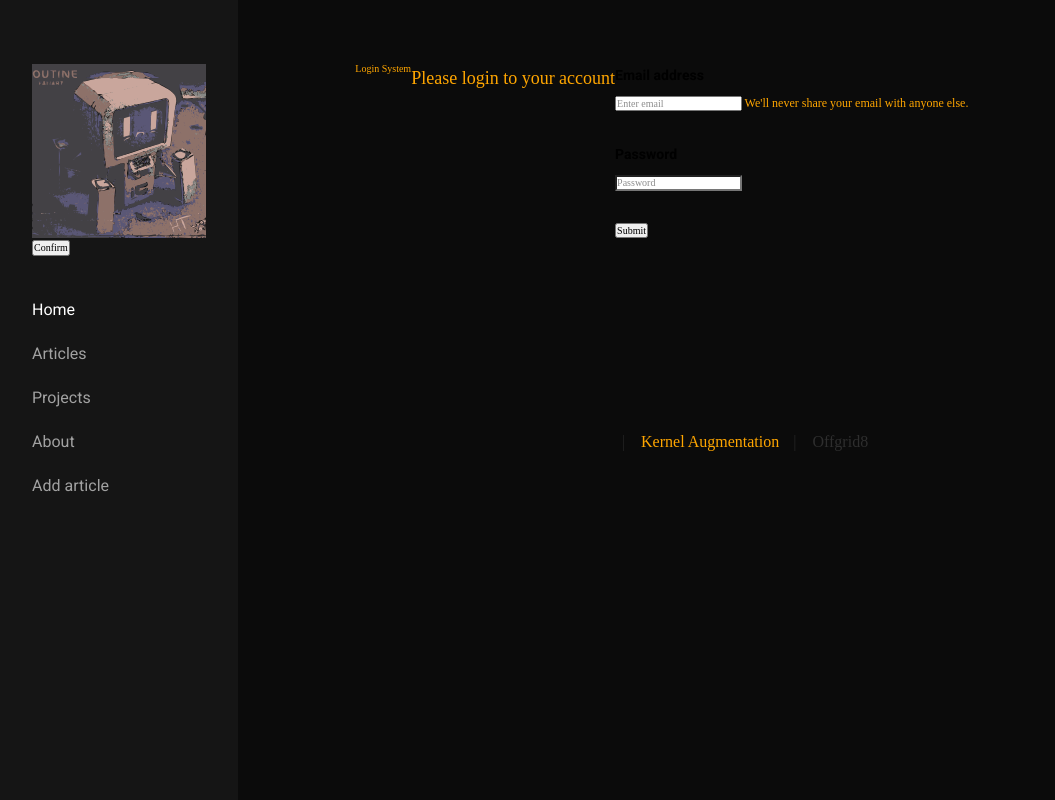
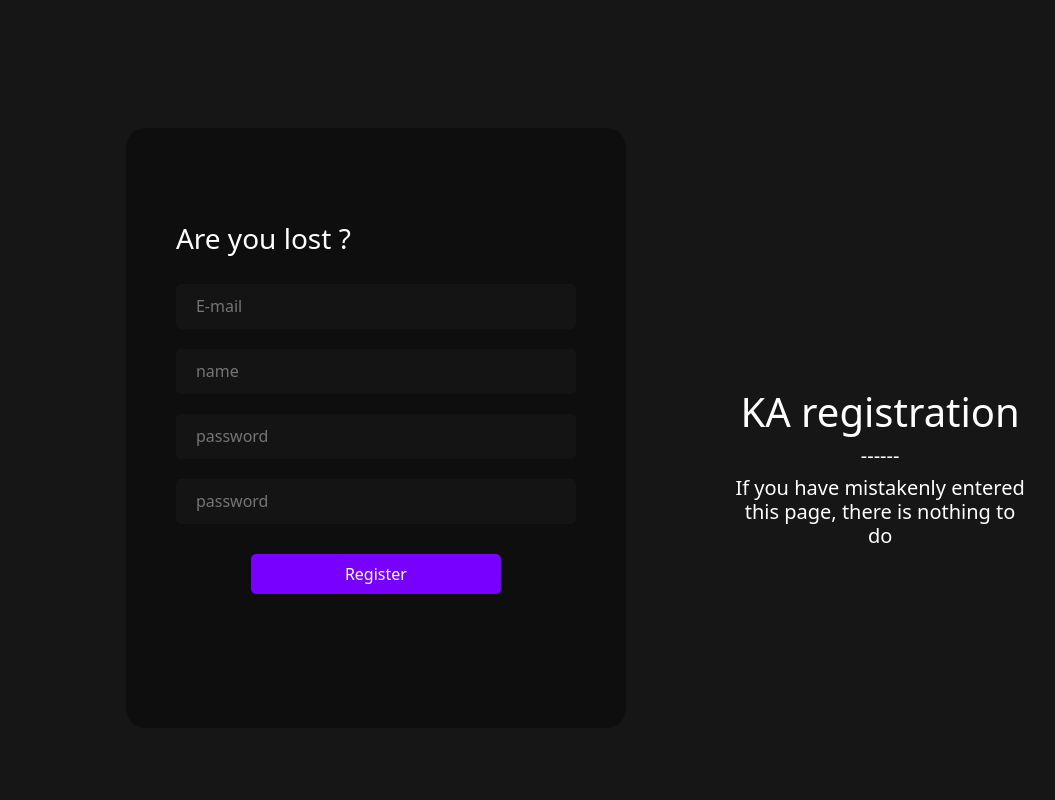
Before and after one commit to offgrid88/ka-blog, a Flask app: page /login in a window 1280 px wide. Shown: the whole page, without its empty margins (12-1067 px from the left). Run offline with Flask 2, Linux system fonts and the light colour scheme; parts of the project's set-up code (start-up, migrations or seed data) failed here and were passed over; some libraries are stand-ins or nearby versions.

Commit message:
#draft register without db

```diff
--- a/app/routes.py
+++ b/app/routes.py
@@ -138,3 +138,17 @@ def login():
             message = 'Email not found'
             return render_template('login.html', message=message)
     return render_template('login.html', message=message)
+
+
+
+@app.route('/register',methods=["POST", "GET"])
+def register():
+    if request.method == 'GET':
+        return render_template('register.html')
+    else:
+        email = request.form['email']
+        username=request.form['user']
+        password=request.form['password']
+        verif_pass=request.form['verif_pass']
+        return email , username, password, verif_pass
+        #return render_template('register.html')
--- a/app/static/css/style.css
+++ b/app/static/css/style.css
@@ -1,336 +1,108 @@
-@import url("https://fonts.googleapis.com/css2?family=Ubuntu+Mono:ital,wght@0,700;1,400;1,700&display=swap");
+@charset "UTF-8";
 
+body {
+    background-color: rgb(22, 22, 22);
+    color: white;
+    animation-name: moveToLeft;
+    animation-duration: 2.0s;
+}
 
+div#elemento {
+    overflow: hidden;
+    padding: 50px;
+    margin-top: 10%;
+    display: inline-block;
+    width: 500px;
+    height: 600px;
+    border-radius: 20px;
+    background-color: rgb(14, 14, 14);
+}
 
-.profile {
+div#elemento2 {
+    overflow: hidden;
+    padding: 100px;
+    margin-top: 10%;
+    display: inline-block;
+    width: 500px;
+    height: 600px;
+    background-color: rgb(22, 22, 22);
+}
 
-  height: 51px;
-  width: 51px;
+h3#crie{
+    margin-top: 20px;
+    text-align: left;
+}
 
-  align-items: center;
+input#inputp {
+    color: white;
+    padding-left: 20px;
+    margin-top: 20px;
+    float: center;
+    width: 100%;
+    height: 45px;
+    background-color: rgb(20, 20, 20);
+    border: 0;
+    border-radius: 5px;
+}
 
+input#inputp:hover{
+    transition: 0.5s;
+    transform: scale(1.1);
+}
 
-  border-color: #3EC70B;
-  border-width: 3;
-  border-style: solid;
+input#inputp:not(:hover){
+    transition: 0.5s;
+    transform: scale(1.0);
+}
 
-  margin-left: 10px;
+input#inputp:focus{
+    outline: 0;
+    padding-left: 30px;
+    transform: scale(1.1);
+    border: 2px solid rgb(119, 0, 255);
 }
 
 
-
-.responsive {
-  width: 38%;
-  margin: 5;
-  padding: 5;
-  height: auto;
-}
-* {
-  margin: 0;
-  padding: 0;
-  font-family: "Ubuntu Mono", monospace;
-  color: #ededed;
+button {
+    margin-top: 30px;
+    width: 250px;
+    height: 40px;
+    color: white;
+    background-color: rgb(119, 0, 255);
+    border: 0;
+    border-radius: 5px;
 }
 
-.container {
-  height: 100vh;
-  width: 100%;
-  display: flex;
-  background-color: #0b0b0b;
-  box-sizing: border-box;
-  overflow: hidden;
-}
-.main-1 {
-  background-color: #000;
-  min-width: 200px;
-  width: 12%;
-  display: flex;
-  justify-content: center;
-  border-right: 1px solid #ededed;
-}
-.site-header {
-  display: flex;
-  flex-direction: column;
-  justify-content: space-between;
-  align-items: center;
-  padding: 10px;
+button:hover{
+    transition: 0.5s;
+    transform: scale(1.2);
+    background-color: rgb(162, 81, 255);
 }
 
-.site-subheader {
-  display: flex;
-  text-align: center;
-  flex-direction: column;
-  justify-content: space-between;
-  align-items: center;
+button:not(:hover){
+    transition: 0.5s;
+    transform: scale(1.0);
 }
 
-.site-title {
-  font-size: 50px;
-  margin-top: 100px;
-  margin-bottom: 10px;
-}
-.header-buttons {
-  display: flex;
-  flex-direction: row;
-  justify-content: space-between;
-  align-items: center;
-  margin-top: 20px;
+button:focus {
+    background-color: rgb(162, 81, 255);
+    transition: 0.5s;
+    transform: scale(1.2);
+    border: 0;
+    outline: 0;
 }
 
-.header-buttons > button {
-  width: 8em;
-  box-sizing: border-box;
-  padding: 10px;
-  border-radius: 5px;
-  cursor: pointer;
-  font-size: medium;
-  border: 3px solid #ededed;
+.center {
+    margin-top: 160px;
 }
 
-.header-buttons > button:hover {
-  opacity: 0.8;
+@keyframes moveToLeft {
+    0% {
+        transform: translateY(-100px);
+        opacity: 0;
+    }
+    100% {
+        transform: translateY(0);
+        opacity: 1;
+    }
 }
-
-#left-btn {
-  background-color: #ededed;
-  color: #000;
-  margin-right: 10px;
-}
-
-
-#right-btn {
-  margin-left: 10px;
-  background-color: #000;
-}
-
-
-
-
-
-pre {
-  white-space: pre-wrap;
-  word-wrap: break-word;
-  word-break: break-all;
-  text-align: justify;
-}
-
-/*menu*/
-:root {
-  font-size: 16px;
-  font-family: 'Open Sans';
-  --text-primary: #b6b6b6;
-  --text-secondary: #ececec;
-  --bg-primary: #161616;
-  --bg-secondary: #141418;
-  --transition-speed: 600ms;
-}
-
-body {
-  color: black;
-  background-color: #0b0b0b;
-  margin: 0;
-  padding: 0;
-}
-
-body::-webkit-scrollbar {
-  width: 0.25rem;
-}
-
-body::-webkit-scrollbar-track {
-  background: #1e1e24;
-}
-
-body::-webkit-scrollbar-thumb {
-  background: #6649b8;
-}
-
-main {
-  margin-left: 5rem;
-  padding: 1rem;
-}
-
-.navbar {
-  position: fixed;
-  background-color: var(--bg-primary);
-  transition: width 600ms ease;
-  overflow: hidden;
-}
-
-.navbar-nav {
-  list-style: none;
-  padding: 0;
-  margin: 0;
-  display: flex;
-  flex-direction: column;
-  align-items: center;
-  height: 100%;
-}
-
-.nav-item {
-  width: 100%;
-}
-
-.nav-item:last-child {
-  margin-top: auto;
-}
-
-.nav-link {
-  display: flex;
-  align-items: center;
-  height: 5rem;
-  color: var(--text-primary);
-  text-decoration: none;
-  filter: grayscale(100%) opacity(0.7);
-  transition: var(--transition-speed);
-}
-
-.nav-link:hover {
-  filter: grayscale(0%) opacity(1);
-  background: var(--bg-secondary);
-  color: var(--text-secondary);
-}
-
-.link-text {
-  display: none;
-
-}
-.link-text2{
-  margin-left: 6rem;
-}
-
-.nav-link svg {
-  width: 2.5rem;
-  min-width: 2.5rem;
-  margin: 0 1.5rem;
-}
-
-.fa-primary {
-  color: #0096FF;
-}
-
-.fa-secondary {
-  color: #72FFFF;
-}
-
-.fa-primary,
-.fa-secondary {
-  transition: var(--transition-speed);
-}
-
-.logo {
-  font-weight: bold;
-  text-transform: uppercase;
-  margin-bottom: 1rem;
-  text-align: center;
-  color: var(--text-secondary);
-  background: var(--bg-secondary);
-  font-size: 1.5rem;
-  letter-spacing: 0.3ch;
-  width: 100%;
-}
-
-.logo svg {
-  transform: rotate(0deg);
-  transition: var(--transition-speed);
-}
-
-.logo-text
-{
-  display: inline;
-  position: absolute;
-  left: -999px;
-  transition: var(--transition-speed);
-}
-
-.navbar:hover .logo svg {
-  transform: rotate(-180deg);
-}
-
-/* Small screens */
-@media only screen and (max-width: 600px) {
-  .navbar {
-    bottom: 0;
-    width: 100vw;
-    height: 5rem;
-  }
-
-  .logo {
-    display: none;
-  }
-
-  .navbar-nav {
-    flex-direction: row;
-  }
-
-  .nav-link {
-    justify-content: center;
-  }
-
-  main {
-    margin: 0;
-  }
-}
-
-/* Large screens */
-@media only screen and (min-width: 600px) {
-  .navbar {
-    top: 0;
-    width: 5rem;
-    height: 100vh;
-  }
-
-  .navbar:hover {
-    width: 16rem;
-  }
-
-  .navbar:hover .link-text {
-    display: inline;
-  }
-
-  .navbar:hover .logo svg
-  {
-    margin-left: 11rem;
-  }
-
-  .navbar:hover .logo-text
-  {
-    left: 0px;
-  }
-}
-
-.dark {
-  --text-primary: #b6b6b6;
-  --text-secondary: #ececec;
-  --bg-primary: #23232e;
-  --bg-secondary: #141418;
-}
-
-.light {
-  --text-primary: #1f1f1f;
-  --text-secondary: #000000;
-  --bg-primary: #ffffff;
-  --bg-secondary: #e4e4e4;
-}
-
-.solar {
-  --text-primary: #576e75;
-  --text-secondary: #35535c;
-  --bg-primary: #fdf6e3;
-  --bg-secondary: #f5e5b8;
-}
-
-.theme-icon {
-  display: none;
-}
-
-.dark #darkIcon {
-  display: block;
-}
-
-.light #lightIcon {
-  display: block;
-}
-
-.solar #solarIcon {
-  display: block;
-}
--- a/app/templates/header.html
+++ b/app/templates/header.html
@@ -18,6 +18,7 @@
 
     <link rel="stylesheet" href="/static/css/base.css">
     <link rel="stylesheet" href="/static/css/main.css">
+
     <link href="https://fonts.googleapis.com/css?family=Roboto" rel="stylesheet">
 
     <!-- script
@@ -53,7 +54,7 @@
                     <a class="site-logo" href="/">
                         <img src="/static/pics/logo.svg" alt="Homepage">
                     </a>
-                    <button class="nes-btn is-primary">Confirm</button>
+
                 </div>
             </div> <!-- end header__top -->
 
--- a/app/templates/login.html
+++ b/app/templates/login.html
@@ -1,49 +1,44 @@
-{% include 'header.html'%}
+<!DOCTYPE html>
+<html lang="pt-br">
 
 
-  <body>
+<head>
+    <meta charset="UTF-8">
+    <meta name="viewport" content="width=device-width, initial-scale=1.0">
+    <link rel="stylesheet" href="https://stackpath.bootstrapcdn.com/bootstrap/5.0.0-alpha1/css/bootstrap.min.css" integrity="sha384-r4NyP46KrjDleawBgD5tp8Y7UzmLA05oM1iAEQ17CSuDqnUK2+k9luXQOfXJCJ4I" crossorigin="anonymous">
+
+    <link rel="stylesheet" href="/static/css/style.css">
+    <title>Register form</title>
+</head>
+<body>
+    <div class="text-center">
+
+        <div class="container-xl" id="elemento">
+            <br>
+            <h3 id="crie">Are you lost ?</h3>
+            <input type="text" id="inputp" placeholder="E-mail">
+            <input type="text" id="inputp" placeholder="name">
+            <input type="password" id="inputp" placeholder="password">
+            <input type="password" id="inputp" placeholder="password">
+            <button id="cadastro"><span>Register</span></button>
+            <p id="sucesso"></p>
+        </div>
+
+        <div class="container-xl" id="elemento2">
+            <div class="center">
+                <h1 id="logo">KA registration</h1>
+                <h5>------</h5>
+                <h5 id="logo">If you have mistakenly entered this page, there is nothing to do </h5>
+            </div>
+        </div>
+
+    </div>
 
 
-        <!-- site content
-        ================================================== -->
-        <div class="s-content content">
-            <main class="row content__page">
-
-
-{% block title %}Login System{% endblock %}
-
-{% block content %}
-
-{% if message  %}
-    <div class="alert alert-secondary" role="alert">
-        <p>{{ message }}</p>
-    </div>
-{% endif %}
-
-<form action="" method="post">
-  <div class="form-group">
-      <label for="InputEmail">Email address</label>
-      <input name="email" class="form-control" id="InputEmail"  placeholder="Enter email">
-      <small id="emailHelp" class="form-text text-muted">We'll never share your email with anyone else.</small>
-  </div>
-    <div class="form-group">
-      <label for="InputPassword">Password</label>
-      <input type="password" name="password" class="form-control" id="InputPassword" placeholder="Password">
-  </div>
-  <button type="submit" class="btn btn-primary">Submit</button>
-</form>
-{% endblock %}
-
-
-
-
-
-
-            </main>
-
-        </div> <!-- end s-content -->
-
-
-        {% include 'footer.html'%}
-
+    <script src="myscript.js"></script>
+    <script src="https://cdn.jsdelivr.net/npm/popper.js@1.16.0/dist/umd/popper.min.js" integrity="sha384-Q6E9RHvbIyZFJoft+2mJbHaEWldlvI9IOYy5n3zV9zzTtmI3UksdQRVvoxMfooAo" crossorigin="anonymous"></script>
+    <script src="https://stackpath.bootstrapcdn.com/bootstrap/5.0.0-alpha1/js/bootstrap.min.js" integrity="sha384-oesi62hOLfzrys4LxRF63OJCXdXDipiYWBnvTl9Y9/TRlw5xlKIEHpNyvvDShgf/" crossorigin="anonymous"></script>
+    <script src="https://cdn.jsdelivr.net/npm/@popperjs/core@2.5.4/dist/umd/popper.min.js" integrity="sha384-q2kxQ16AaE6UbzuKqyBE9/u/KzioAlnx2maXQHiDX9d4/zp8Ok3f+M7DPm+Ib6IU" crossorigin="anonymous"></script>
+    <script src="https://cdn.jsdelivr.net/npm/bootstrap@5.0.0-beta1/dist/js/bootstrap.min.js" integrity="sha384-pQQkAEnwaBkjpqZ8RU1fF1AKtTcHJwFl3pblpTlHXybJjHpMYo79HY3hIi4NKxyj" crossorigin="anonymous"></script>
 </body>
+</html>
```
Also changed, not shown: app/static/css/main.css (+31 -0 lines), app/templates/add_article.html (+5 -8 lines), app/templates/register.html (added, +44 -0 lines).
